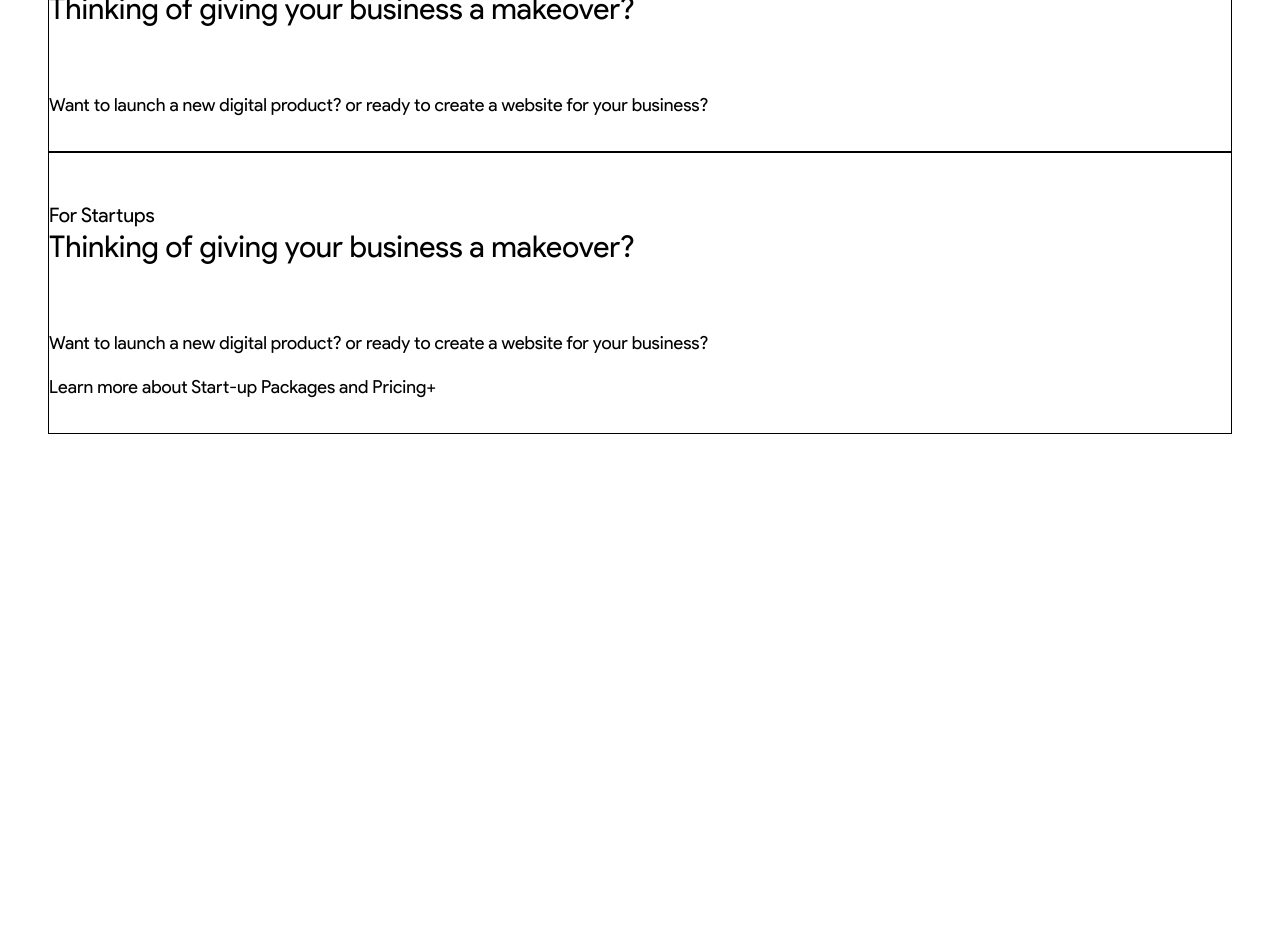
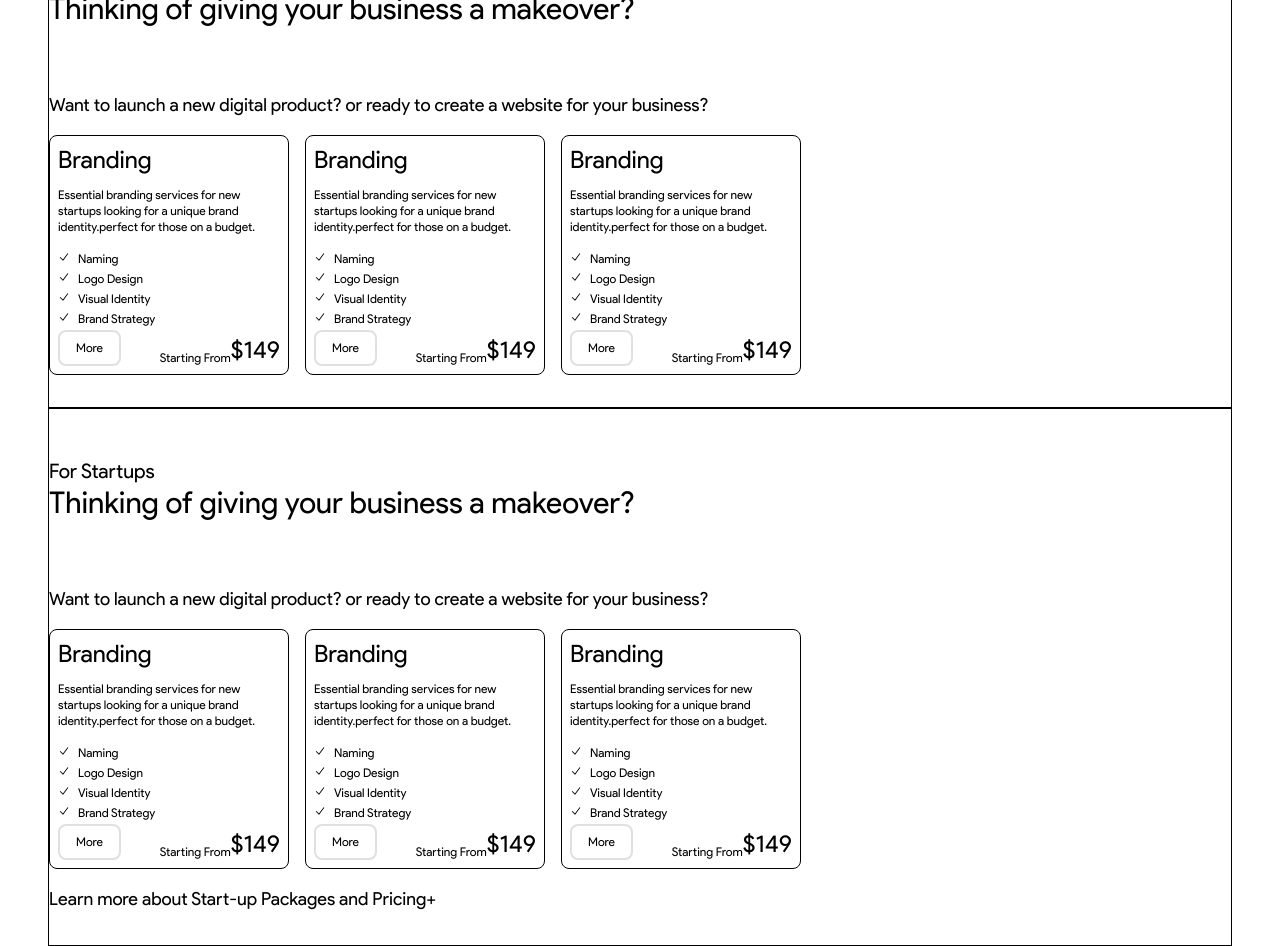
Before and after one commit to ManupaDev/curve, a Next.js app: page /pricing in a window 1280 px wide. Shown: the part 940-1886 px from the top of the page. Before the commit the page ends 1374 px from the top, so only its background shows below. Built offline with nearby package versions, Linux system fonts and the light colour scheme.

Commit message:
feat:pricing cards

```diff
--- a/app/pricing/components/for-businesses.tsx
+++ b/app/pricing/components/for-businesses.tsx
@@ -1,3 +1,5 @@
+import PricingCard from "./pricing-card";
+
 function ForBusinesses() {
   return (
     <div className="py-8 border border-black">
@@ -8,7 +10,12 @@ function ForBusinesses() {
       <h1 className="mt-16 text-lg">
         Want to launch a new digital product? or ready to create a website for your business?
       </h1>
-      <div>{/* Cards */}</div>
+      <div className="flex overflow-x-scroll gap-x-4 mt-4">
+        {/* Cards */}
+        <PricingCard />
+        <PricingCard />
+        <PricingCard />
+      </div>
     </div>
   );
 }
--- a/app/pricing/components/for-startups.tsx
+++ b/app/pricing/components/for-startups.tsx
@@ -1,3 +1,5 @@
+import PricingCard from "./pricing-card";
+
 function ForStartups() {
   return (
     <div className="py-8 border border-black">
@@ -8,7 +10,12 @@ function ForStartups() {
       <h1 className="mt-16 text-lg">
         Want to launch a new digital product? or ready to create a website for your business?
       </h1>
-      <div>{/* Cards */}</div>
+      <div className="flex overflow-x-scroll gap-x-4 mt-4">
+        {/* Cards */}
+        <PricingCard />
+        <PricingCard />
+        <PricingCard />
+      </div>
       <h1 className="text-lg mt-4">Learn more about Start-up Packages and Pricing+</h1>
     </div>
   );
--- /dev/null
+++ b/app/pricing/components/pricing-card.tsx
@@ -0,0 +1,41 @@
+import { CheckIcon } from "@heroicons/react/20/solid";
+
+function PricingCard() {
+    return (
+      <div className="flex flex-none flex-col justify-between px-2 py-2 w-60 h-60 rounded-lg border border-black">
+        <h1 className="text-2xl">Branding</h1>
+        <p className="text-xs mt-2">
+          Essential branding services for new startups looking for a unique brand identity.perfect for those on a budget.
+        </p>
+        <div className="flex flex-col mt-2">
+          <div className="flex items-center">
+            <CheckIcon width={12} height={12} />
+            <p className="text-xs mt-1 ml-2">Naming</p>
+          </div>
+          <div className="flex items-center">
+            <CheckIcon width={12} height={12} />
+            <p className="text-xs mt-1 ml-2">Logo Design</p>
+          </div>
+          <div className="flex items-center">
+            <CheckIcon width={12} height={12} />
+            <p className="text-xs mt-1 ml-2">Visual Identity</p>
+          </div>
+          <div className="flex items-center">
+            <CheckIcon width={12} height={12} />
+            <p className="text-xs mt-1 ml-2">Brand Strategy</p>
+          </div>
+        </div>
+        <div className=" border-black flex justify-between">
+          <button type="button" className="  button-border-1 text-xs rounded-lg px-4 py-2">
+            More
+          </button>
+          <div className="flex items-end">
+            <p className="text-xs">Starting From</p>
+            <h1 className="text-2xl">$149</h1>
+          </div>
+        </div>
+      </div>
+    );
+  }
+
+  export default PricingCard;
```
